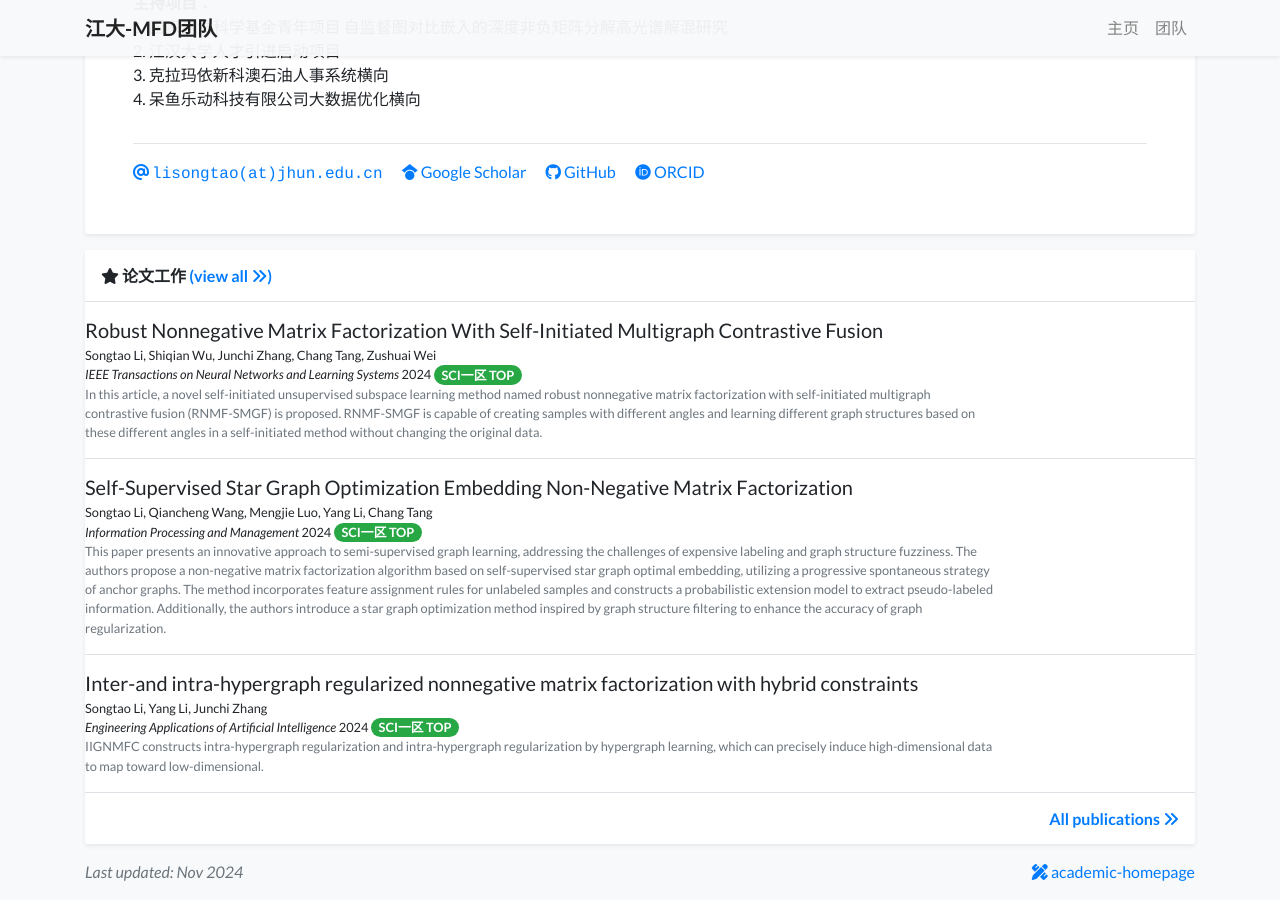
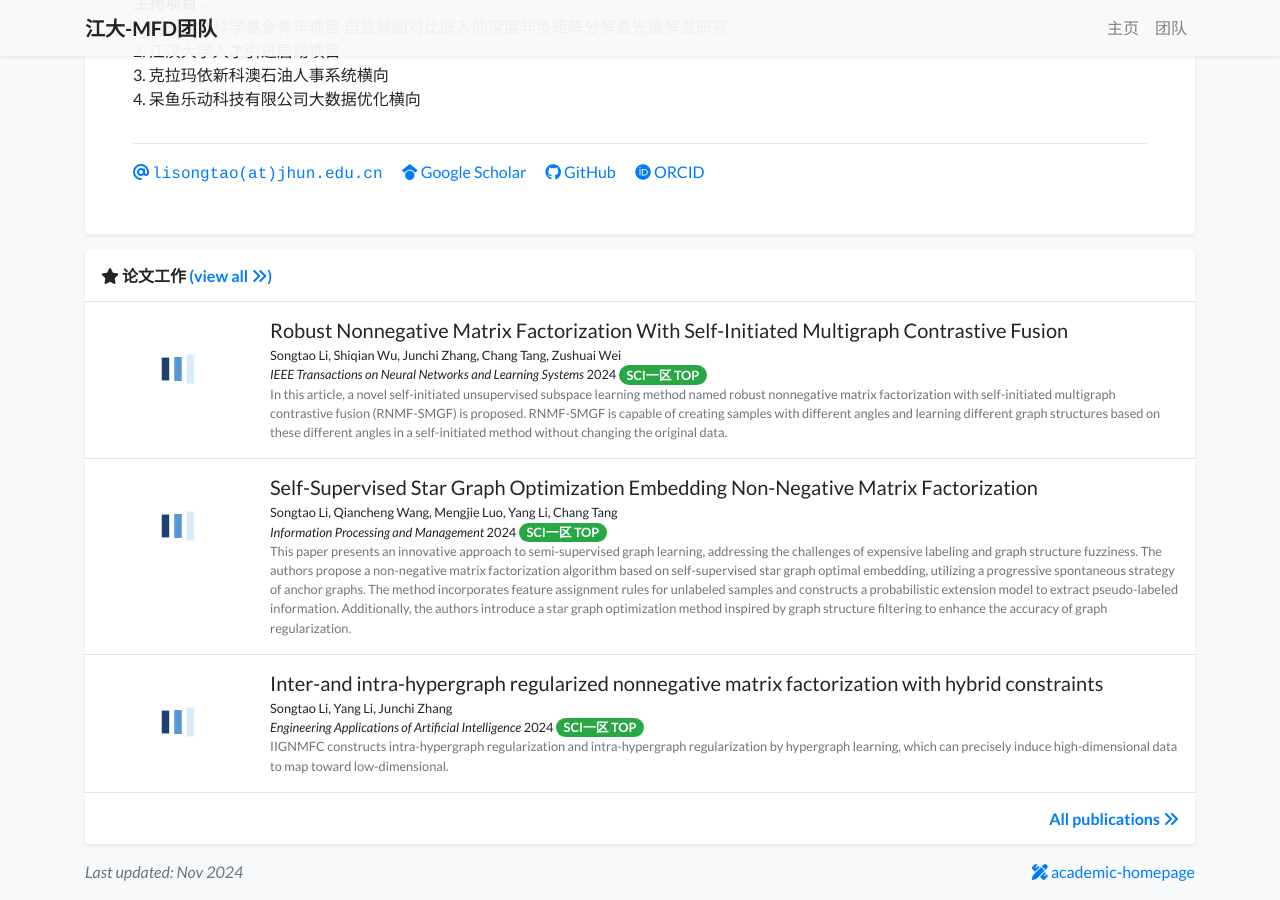
Before and after one commit to LstinWh/myself, a Jekyll site: the page built from index.html, in a window 1280 px wide and 900 px high, scrolled down 553 px. Built offline with Jekyll 4.4.1, drawn with Linux system fonts in a browser that asks for light colours; nearby versions of some CDN libraries; a style sheet for code colours, icons or effects is not loaded.

Commit message:
Update publication_item.html

```diff
--- a/_includes/widgets/publication_item.html
+++ b/_includes/widgets/publication_item.html
@@ -1,13 +1,13 @@
 {% assign item = include.item %}
 <div class="d-none d-md-block">
     <div class="row no-gutters {% unless include.hide_bottom_border %}border-bottom{% endunless %} border-gray">
-        <!-- <div class="col-md-3 col-xl-2 mb-md-0 p-md-3">
+        <div class="col-md-3 col-xl-2 mb-md-0 p-md-3">
             {%- if item.cover -%}
             <img data-src="{{ item.cover | relative_url }}" alt="{{ item.title }}" class="lazy w-100 rounded-sm" src="{{ '/assets/images/empty_300x200.png' | relative_url }}">
             {%- else -%}
             <svg class="bubble-visual-hash lazy w-100 rounded-sm" data-bubble-visual-hash="{{ item.id }}" viewBox="0 0 300 200"></svg>
             {%- endif -%}
-        </div> -->
+        </div>
         <div class="col-md-9 col-xl-10 p-3 pl-md-0">
             <h5 class="mt-0 mb-1 font-weight-normal">{{ item.title }}</h5>
             <p class="mt-0 mb-0 small">{% include widgets/author_list.html authors=item.authors %}</p>
```
